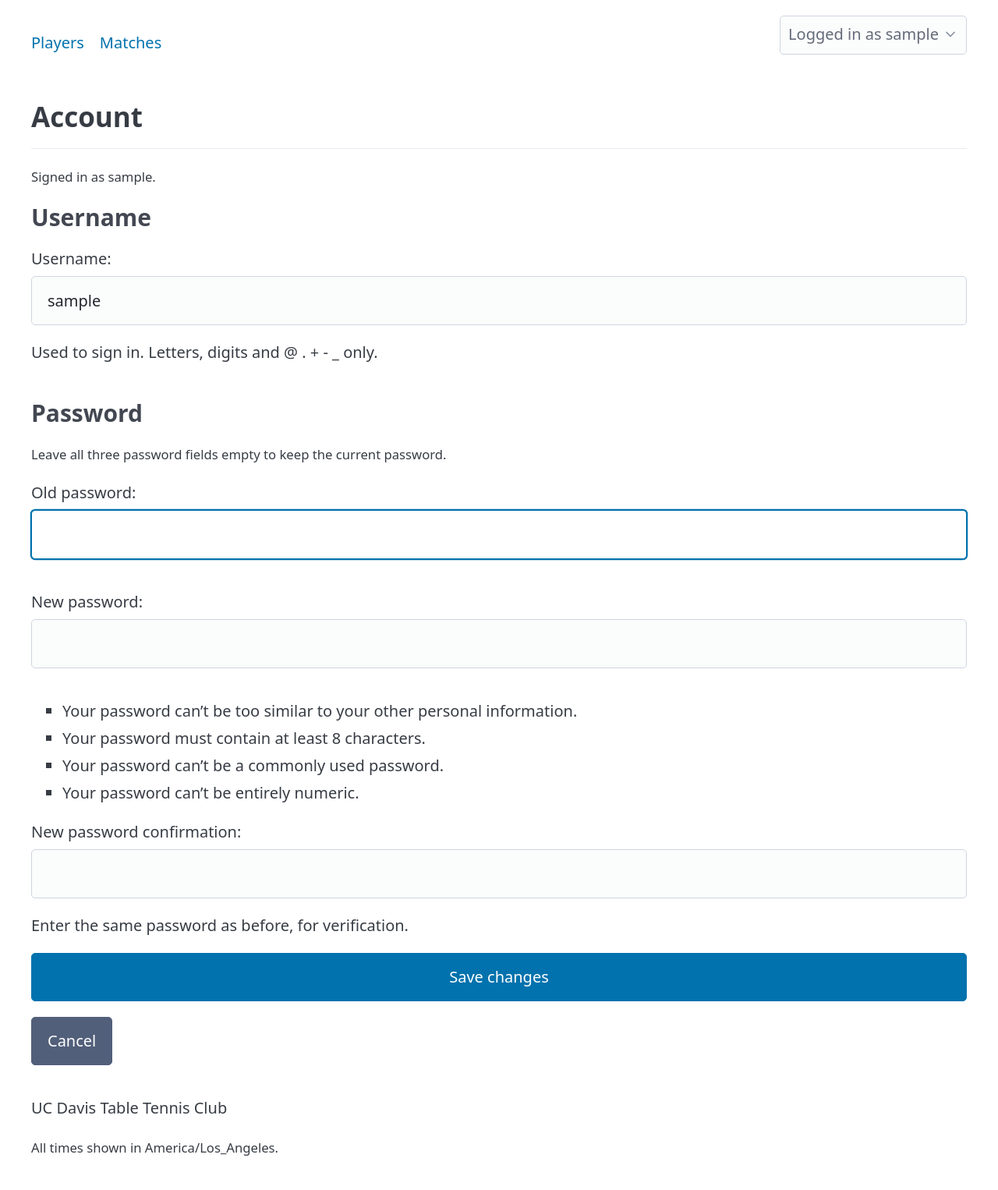
After one commit to Nicolas-Abadia/ucdtt-rating-app, a Django app: page /account/ in a window 1280 px wide. The commit adds this page. Shown: the whole page at 78% size. Run offline with Django 5.2, Linux system fonts and the light colour scheme; the visitor is signed in with stand-in values (Sample User, id 1); some libraries are stand-ins or nearby versions.

Commit message:
Let signed-in officers change their own password
Officer accounts are created by hand and the temporary password is handed
over in person, with no way for the officer to replace it afterwards. Only
the owner could change it, from the Django admin, so every officer's
password stayed known to someone else indefinitely.

Adds one account page at /account/, reachable from the logged-in dropdown,
that changes the username, the password, or both in a single submit.

- The password half is Django's PasswordChangeForm, so the old password is
  required and AUTH_PASSWORD_VALIDATORS apply. Only the PBKDF2 hash is
  stored, so the replacement is not readable by anyone.
- Its three fields are bound only when at least one was filled in, so a
  username-only submit does not fail on blank required fields.
- The username half is a ModelForm on User limited to username, so a
  collision surfaces as a field error rather than an IntegrityError.
- Both halves are validated before either is written, inside
  transaction.atomic(). A rejected username does not let a valid password
  change through, and a wrong old password does not let the rename through.
- update_session_auth_hash runs after a password change, otherwise the
  officer is logged out by their own change.
- The view takes no user id and acts on request.user only. A pk in the URL
  would let any officer rename or reset any other account.
- config/urls.py shadows /accounts/password_change/ and its done page with
  redirects to the account page, so django.contrib.auth.urls does not
  expose a second UI for the same action.

Ten tests cover password only, username only, both at once, duplicate
username, wrong old password, weak password, editing only the signed-in
account, an empty submit, anonymous access, and the shadowed URL. Suite at
90 tests. No migration.

```diff
--- a/config/urls.py
+++ b/config/urls.py
@@ -16,9 +16,24 @@ Including another URLconf
 """
 from django.contrib import admin
 from django.urls import path, include
+from django.views.generic import RedirectView
 
 urlpatterns = [
     path("", include("players.urls")),
+    # django.contrib.auth.urls routes password_change and its done page to
+    # Django's own views. The account page covers both the username and the
+    # password, so those two URLs are shadowed here to keep one entry point.
+    # URL resolution takes the first match, so these win over the include
+    # below. Left unnamed on purpose, so the built-in "password_change" and
+    # "password_change_done" names still resolve.
+    path(
+        "accounts/password_change/",
+        RedirectView.as_view(pattern_name="players:account", permanent=False),
+    ),
+    path(
+        "accounts/password_change/done/",
+        RedirectView.as_view(pattern_name="players:account", permanent=False),
+    ),
     path("accounts/", include("django.contrib.auth.urls")),
     path("admin/", admin.site.urls),
 ]
--- a/players/forms.py
+++ b/players/forms.py
@@ -50,3 +50,27 @@ class MatchForm(forms.ModelForm):
     class Meta:
         model = Match
         fields = ["player1", "player2", "score1", "score2", "date"]
+
+
+class UsernameChangeForm(forms.ModelForm):
+    """
+    Renames the officer account that is already signed in.
+
+    Uniqueness is enforced by User.username at the database level, but going
+    through a ModelForm is what turns a collision into a field error on the
+    page instead of the IntegrityError a bare save would raise. ModelForm
+    also excludes the current instance from that check, so re-saving the
+    same name is not reported as taken.
+
+    Password changes are handled by Django's own PasswordChangeView, which
+    already requires the old password, runs the configured validators, and
+    keeps the session signed in. Nothing here duplicates that.
+    """
+
+    class Meta:
+        model = User
+        fields = ["username"]
+        labels = {"username": "Username"}
+        help_texts = {
+            "username": "Used to sign in. Letters, digits and @ . + - _ only.",
+        }
--- /dev/null
+++ b/players/templates/players/account.html
@@ -0,0 +1,18 @@
+{% extends "players/base_html.html" %}
+{% block content %}
+<h2>Account</h2>
+<hr>
+<p><small>Signed in as {{ user.username }}.</small></p>
+{# One form, two Django forms inside it. The password fields are optional: #}
+{# AccountView only binds PasswordChangeForm when one of them was filled in. #}
+<form method="post">
+  {% csrf_token %}
+  <h3>Username</h3>
+  {{ username_form.as_p }}
+  <h3>Password</h3>
+  <p><small>Leave all three password fields empty to keep the current password.</small></p>
+  {{ password_form.as_p }}
+  <button type="submit">Save changes</button>
+  <a href="{% url 'players:index' %}" role="button" class="secondary">Cancel</a>
+</form>
+{% endblock content %}
--- a/players/templates/players/base_html.html
+++ b/players/templates/players/base_html.html
@@ -49,6 +49,9 @@
             <summary>Logged in as {{ user.username }}</summary>
             <ul>
               <li>
+                <a href="{% url 'players:account' %}">Account</a>
+              </li>
+              <li>
                 <a href="{% url 'players:signup' %}">New officer account</a>
               </li>
               <li>
--- a/players/urls.py
+++ b/players/urls.py
@@ -16,4 +16,9 @@ urlpatterns = [
     path("matches/<int:pk>/update_match/", views.EditMatchView.as_view(), name="update_match"),
     path("matches/<int:pk>/delete_match/", views.DeleteMatchView.as_view(), name="delete_match"),
     path("signup/", views.OfficerSignUpView.as_view(), name="signup"),
+    # Username and password live on one page. django.contrib.auth.urls also
+    # routes /accounts/password_change/ to Django's own view; config/urls.py
+    # shadows that URL with a redirect here so there is a single place to
+    # change either one.
+    path("account/", views.AccountView.as_view(), name="account"),
 ]
--- a/players/views.py
+++ b/players/views.py
@@ -1,12 +1,20 @@
 from django.contrib import messages
+from django.contrib.auth import update_session_auth_hash
+from django.contrib.auth.forms import PasswordChangeForm
 from django.contrib.auth.mixins import LoginRequiredMixin
+from django.db import transaction
 from django.db.models import ProtectedError
 from django.shortcuts import redirect
 from django.views import generic
 from django.urls import reverse_lazy
 from ratings.services import recompute_all_ratings
 from .models import Player, Match
-from .forms import MatchForm, OfficerSignUpForm, PlayerForm
+from .forms import (
+    MatchForm,
+    OfficerSignUpForm,
+    PlayerForm,
+    UsernameChangeForm,
+)
 
 # Create your views here.
 
@@ -38,6 +46,91 @@ class OfficerSignUpView(LoginRequiredMixin, generic.CreateView):
     form_class = OfficerSignUpForm
     template_name = "players/signup.html"
     success_url = reverse_lazy("players:index")
+
+class AccountView(LoginRequiredMixin, generic.TemplateView):
+    """
+        One page where a signed-in officer changes their username, their
+        password, or both in a single submit.
+
+        Two forms on one page rather than one hand-written form: the password
+        half is Django's PasswordChangeForm, which already requires the old
+        password and runs AUTH_PASSWORD_VALIDATORS. Reimplementing that is how
+        validators quietly stop applying.
+
+        The three password fields are required by that form, so they are only
+        bound when at least one of them was filled in. Otherwise changing only
+        the username would fail on three blank required fields.
+
+        Nothing here takes a user id. It always acts on request.user, because
+        a pk in the URL would let any signed-in officer rename or reset any
+        other account, including a superuser.
+    """
+    template_name = "players/account.html"
+
+    PASSWORD_FIELDS = ("old_password", "new_password1", "new_password2")
+
+    def get_context_data(self, **kwargs):
+        context = super().get_context_data(**kwargs)
+        # setdefault, so a failed POST can hand back its own bound forms with
+        # the errors still attached.
+        context.setdefault(
+            "username_form", UsernameChangeForm(instance=self.request.user)
+        )
+        context.setdefault(
+            "password_form", PasswordChangeForm(user=self.request.user)
+        )
+        return context
+
+    def post(self, request, *args, **kwargs):
+        user = request.user
+        changing_password = any(
+            request.POST.get(field) for field in self.PASSWORD_FIELDS
+        )
+
+        username_form = UsernameChangeForm(data=request.POST, instance=user)
+        password_form = (
+            PasswordChangeForm(user=user, data=request.POST)
+            if changing_password
+            else PasswordChangeForm(user=user)
+        )
+
+        username_ok = username_form.is_valid()
+        password_ok = password_form.is_valid() if changing_password else True
+
+        if not (username_ok and password_ok):
+            # One submit, one outcome. Writing whichever half validated would
+            # leave the officer renamed with an unchanged password, or the
+            # reverse, with only a form error to explain which happened.
+            return self.render_to_response(
+                self.get_context_data(
+                    username_form=username_form,
+                    password_form=password_form,
+                )
+            )
+
+        changed = []
+        with transaction.atomic():
+            if username_form.has_changed():
+                username_form.save()
+                changed.append("username")
+            if changing_password:
+                # Both forms hold the same in-memory user object, so this save
+                # carries the new username along rather than overwriting it.
+                password_form.save()
+                changed.append("password")
+
+        if changing_password:
+            # The password hash the session was signed with is gone now, so
+            # without this the officer is logged out by their own change.
+            update_session_auth_hash(request, user)
+
+        if changed:
+            messages.success(
+                request, "Updated the " + " and ".join(changed) + "."
+            )
+        else:
+            messages.info(request, "No changes were submitted.")
+        return redirect("players:account")
 
 class AddPlayerView(LoginRequiredMixin, generic.CreateView):
     """
```
Also changed, not shown: players/tests.py (+173 -0 lines).
